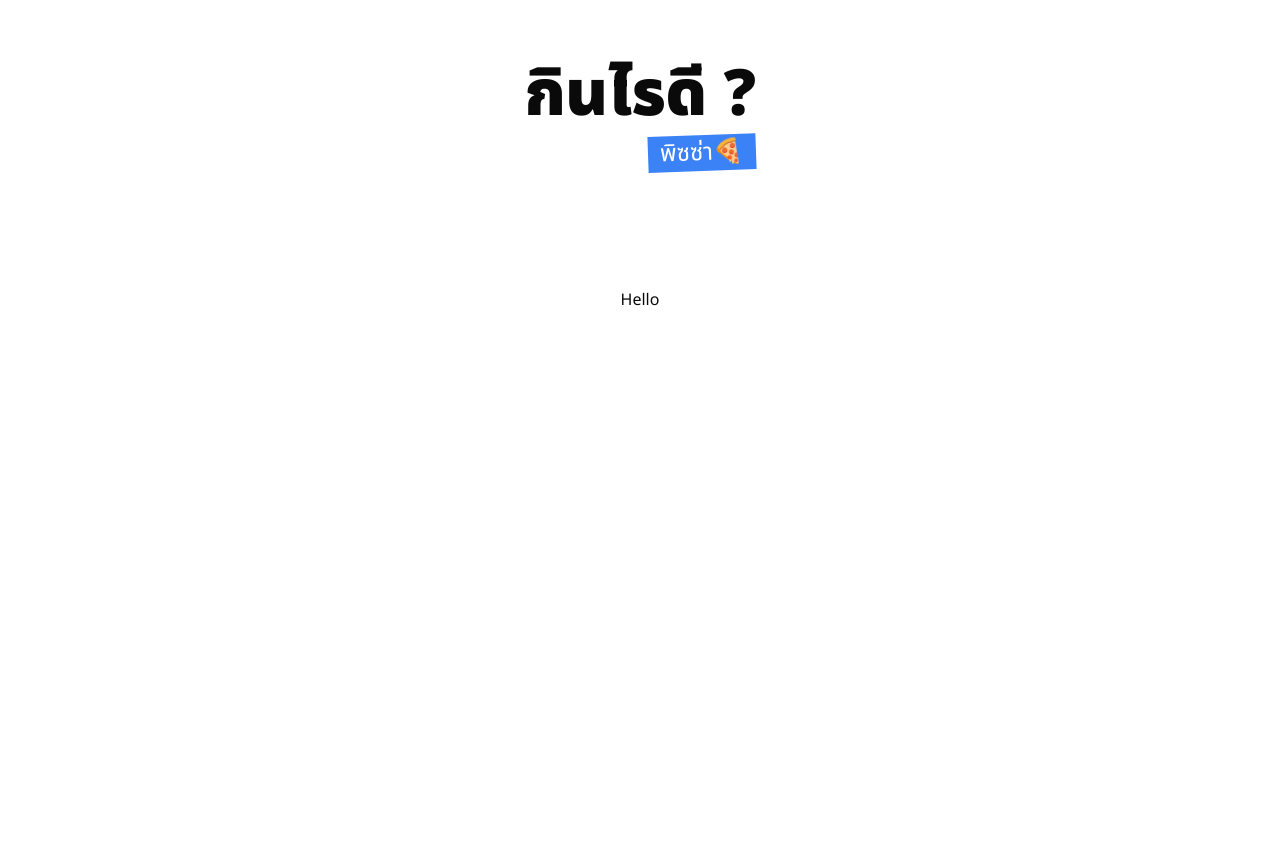
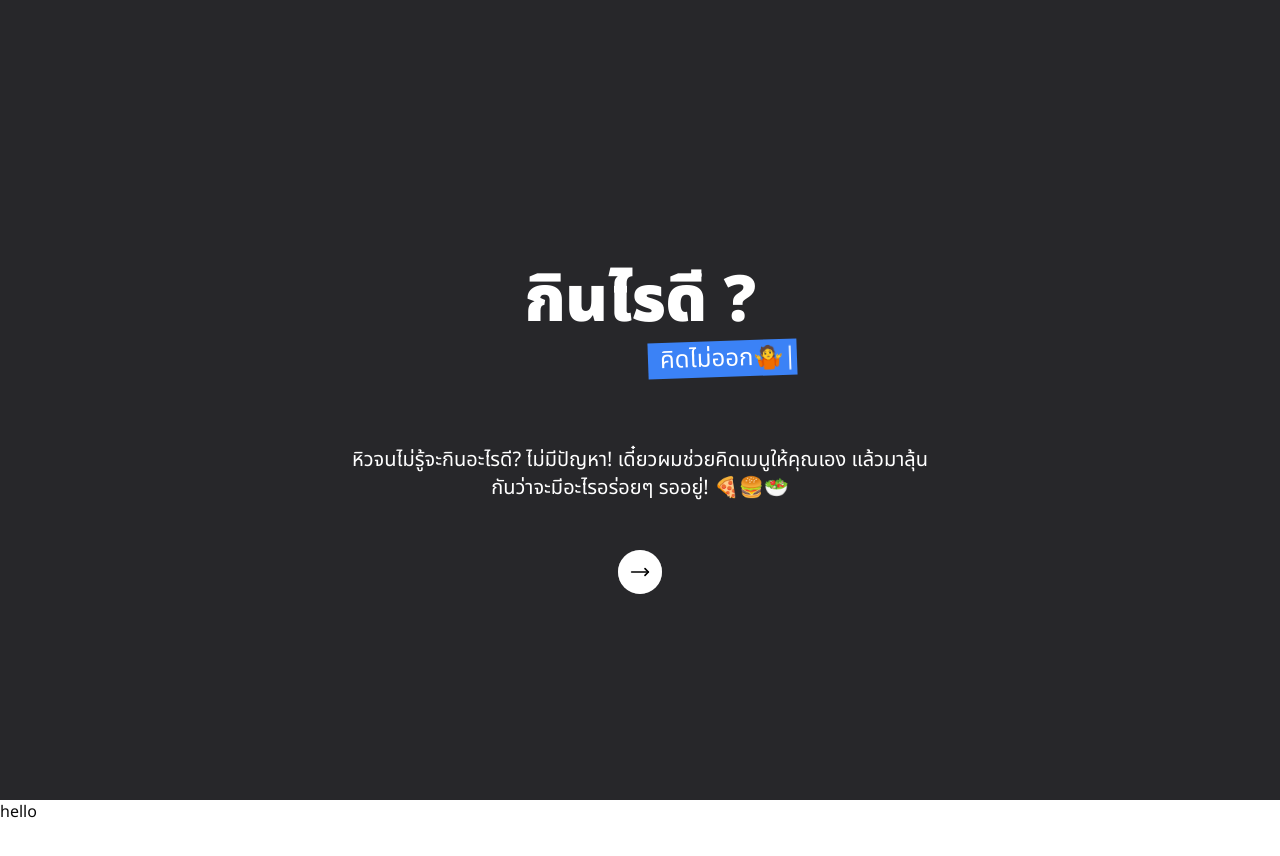
Before and after one commit to tharitm/gin-rai-dee, a Next.js app: page / in a window 1280 px wide. Shown: the top 856 px of the page. After the commit the page ends 824 px from the top, so only its background shows below. Built offline with nearby package versions, Linux system fonts and the light colour scheme; no server answers.

Commit message:
animation , hero

```diff
--- a/app/globals.css
+++ b/app/globals.css
@@ -63,8 +63,34 @@
   * {
     @apply border-border;
   }
+
+  *,
+  *::before,
+  *::after {
+    box-sizing: border-box;
+  }
+
   body {
     @apply bg-background text-foreground;
     user-select: none;
+    display: block;
+  }
+
+  body::-webkit-scrollbar {
+    display: none;
   }
 }
+
+@keyframes ripple {
+  0% {
+    background-position: 0% 50%;
+  }
+
+  50% {
+    background-position: 100% 50%;
+  }
+
+  100% {
+    background-position: 0% 50%;
+  }
+}
--- a/app/layout.tsx
+++ b/app/layout.tsx
@@ -6,7 +6,7 @@ import Hero from "@/components/Hero";
 const font = Noto_Sans_Thai({ subsets: ["thai"], weight: ['400', '500', '600', '700', '800', '900'] });
 
 export const metadata: Metadata = {
-  title: "Create Next App",
+  title: "Createdividerxt App",
   description: "Generated by create next app",
 };
 
@@ -18,7 +18,7 @@ export default function RootLayout({
   return (
     <html lang="en">
       <body className={font.className}>
-        <div>
+        <div className="min-h-screen flex flex-col flex-shrink-0">
           <Hero />
           {children}
         </div>
--- a/app/page.tsx
+++ b/app/page.tsx
@@ -1,23 +1,12 @@
 'use client'
+import Hero from "@/components/Hero";
 import { useEffect } from "react";
 
 export default function Home() {
-  useEffect(() => {
-    if (navigator.geolocation) {
-      navigator.geolocation.getCurrentPosition(
-        (position) => {
-          const { latitude, longitude } = position.coords;
-          console.log(latitude, longitude);
-        },
-        (error) => {
-          console.error("Error fetching geolocation", error);
-        }
-      );
-    }
-  }, []);
   return (
-    <main className="flex min-h-screen flex-col items-center justify-between p-24">
-      Hello
-    </main>
+    <div className="flex">
+     hello
+    </div>
+
   );
 }
--- a/components/Hero.tsx
+++ b/components/Hero.tsx
@@ -3,21 +3,19 @@ import { popularDishesSequence } from '@/constant/FoodMenu'
 import { motion } from 'framer-motion'
 import React from 'react'
 import { TypeAnimation } from 'react-type-animation'
+import TextAnimation from './TextAnimation'
+import { ArrowRight, MoveRight } from 'lucide-react'
 
 function Hero() {
     return (
-        <motion.header
+        <section className='main h-screen flex flex-col justify-center items-center bg-zinc-800'>
+            <motion.div
                 className='relative p-12 text-center'
                 initial={{ opacity: 0, y: 0 }}
                 animate={{ opacity: 1, y: 0 }}
                 transition={{ duration: 0.5 }}
             >
-            <h1
-                className='font-black text-[2rem] md:text-[4rem]'
-                style={{ fontSize: 'clamp(2.5rem, 5vw, 4rem)' }}
-            >
-                กินไรดี ?
-            </h1>
+                <TextAnimation text="กินไรดี ?" />
                 <div className="flex justify-center items-center whitespace-nowrap space-x-5 text-[1.5rem]">
                     <div className="relative">
                         <div className="absolute -bottom-[1.5rem] left-[0.5rem] md:-bottom-[1.7rem] bg-blue-500 ps-3 -rotate-2">
@@ -31,7 +29,24 @@ function Hero() {
                         </div>
                     </div>
                 </div>
-        </motion.header>
+            </motion.div>
+            <div className="text-center py-12 px-6 md:w-[50%]">
+                <p className="text-white text-xl">
+                    หิวจนไม่รู้จะกินอะไรดี? ไม่มีปัญหา! เดี๋ยวผมช่วยคิดเมนูให้คุณเอง แล้วมาลุ้นกันว่าจะมีอะไรอร่อยๆ รออยู่! 🍕🍔🥗
+                </p>
+            </div>
+            <motion.button
+                className="relative rounded-full bg-white p-3 text-black focus:outline-none focus:ring-2 focus:ring-white focus:ring-offset-2"
+                whileHover={{ scale: 1.1 }}
+                whileTap={{ scale: 0.9 }}
+                transition={{ type: 'spring', stiffness: 300 }}
+            >
+                <MoveRight className="h-5 w-5" />
+                <span
+                    className="absolute inset-0 rounded-full bg-transparent border-2 border-white/50 animate-ping-slow"
+                ></span>
+            </motion.button>
+        </section>
     )
 }
 
--- a/components/TextAnimation.tsx
+++ b/components/TextAnimation.tsx
@@ -4,21 +4,18 @@ import { motion } from 'framer-motion'
 const TextAnimation = ({ text }: { text: string }) => {
     return (
         <div>
-            {text.split("").map((letter, index) =>
-                <motion.span
-                    className='font-black text-[3rem] md:text-[4rem]'
-                    key={index}
-                    initial={{ opacity: 1 }}
-                    animate={{ opacity: 1 }}
-                    transition={{
-                        duration: 1,
-                        repeat: Infinity,
-                        delay: index * 0.1
-                    }}
-                >
-                    {letter}
-                </motion.span>
-            )}
+            <motion.span
+                className='font-black text-[3rem] md:text-[4rem] text-white'
+                initial={{ y: 0 }}
+                whileHover={{ y: -10 }}
+                transition={{
+                    type: "spring",
+                    stiffness: 300,
+                    damping: 15,
+                }}
+            >
+                {text}
+            </motion.span>
         </div>
     )
 }
--- a/constant/FoodMenu.ts
+++ b/constant/FoodMenu.ts
@@ -1,11 +1,11 @@
 export const popularDishesSequence = [
-    'หมูกระทะ🥘', 1500,
-    'ส้มตำ🍽️', 1500,
-    'พิซซ่า🍕', 1500,
-    'แซนด์วิช🥪', 1500,
-    'ก๋วยเตี๋ยว🍜', 1500,
-    'ชานมไข่มุก🧋', 1500,
-    'หมูกรอบ🐷', 1500,
-    'ซูชิ🍣', 1500,
-    'สลัด🥗', 1500
+    'หิวอ่ะ😩', 1500,
+    // 'เมนูไรดีน๊า🤔', 1500,
+    'คิดไม่ออก🤷', 1500,
+    'เอาซักเมนูู😑', 1500,
+    // 'ก๋วยเตี๋ยว🍜', 1500,
+    // 'ชานมไข่มุก🧋', 1500,
+    // 'หมูกรอบ🐷', 1500,
+    // 'ซูชิ🍣', 1500,
+    // 'สลัด🥗', 1500
 ];
--- a/tailwind.config.ts
+++ b/tailwind.config.ts
@@ -7,7 +7,7 @@ const config = {
     './components/**/*.{ts,tsx}',
     './app/**/*.{ts,tsx}',
     './src/**/*.{ts,tsx}',
-	],
+  ],
   prefix: "",
   theme: {
     container: {
@@ -67,10 +67,25 @@ const config = {
           from: { height: "var(--radix-accordion-content-height)" },
           to: { height: "0" },
         },
+        "ping-slow": {
+          '0%': {
+            transform: 'scale(1)',
+            opacity: '1',
+          },
+          '70%': {
+            transform: 'scale(2)',
+            opacity: '0',
+          },
+          '70.1%': {
+            transform: 'scale(1)',
+            opacity: '1',
+          },
+        }
       },
       animation: {
         "accordion-down": "accordion-down 0.2s ease-out",
         "accordion-up": "accordion-up 0.2s ease-out",
+        "ping-slow": "ping-slow 2s infinite"
       },
     },
   },
```
Also changed, not shown: components/Footer.tsx (added). Lines whose indentation alone changed are shown as unchanged.
